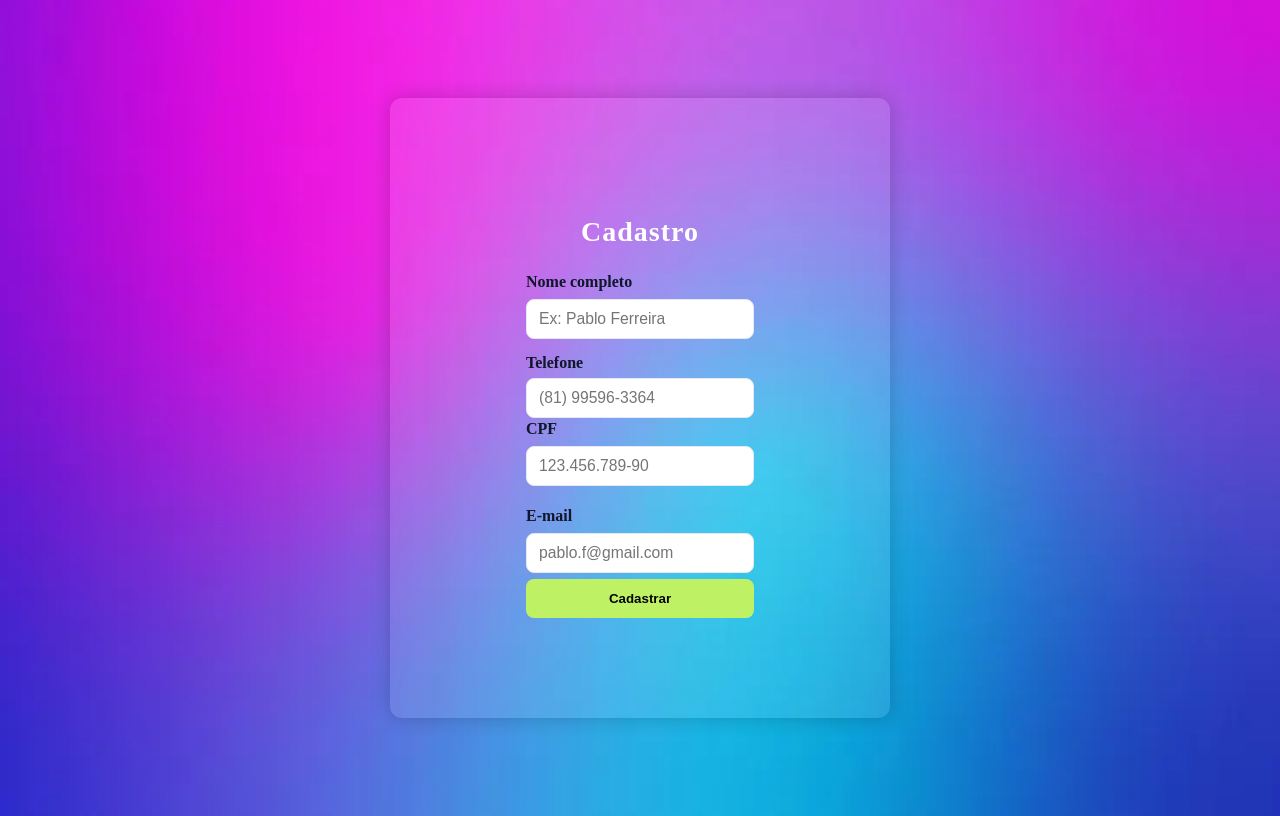
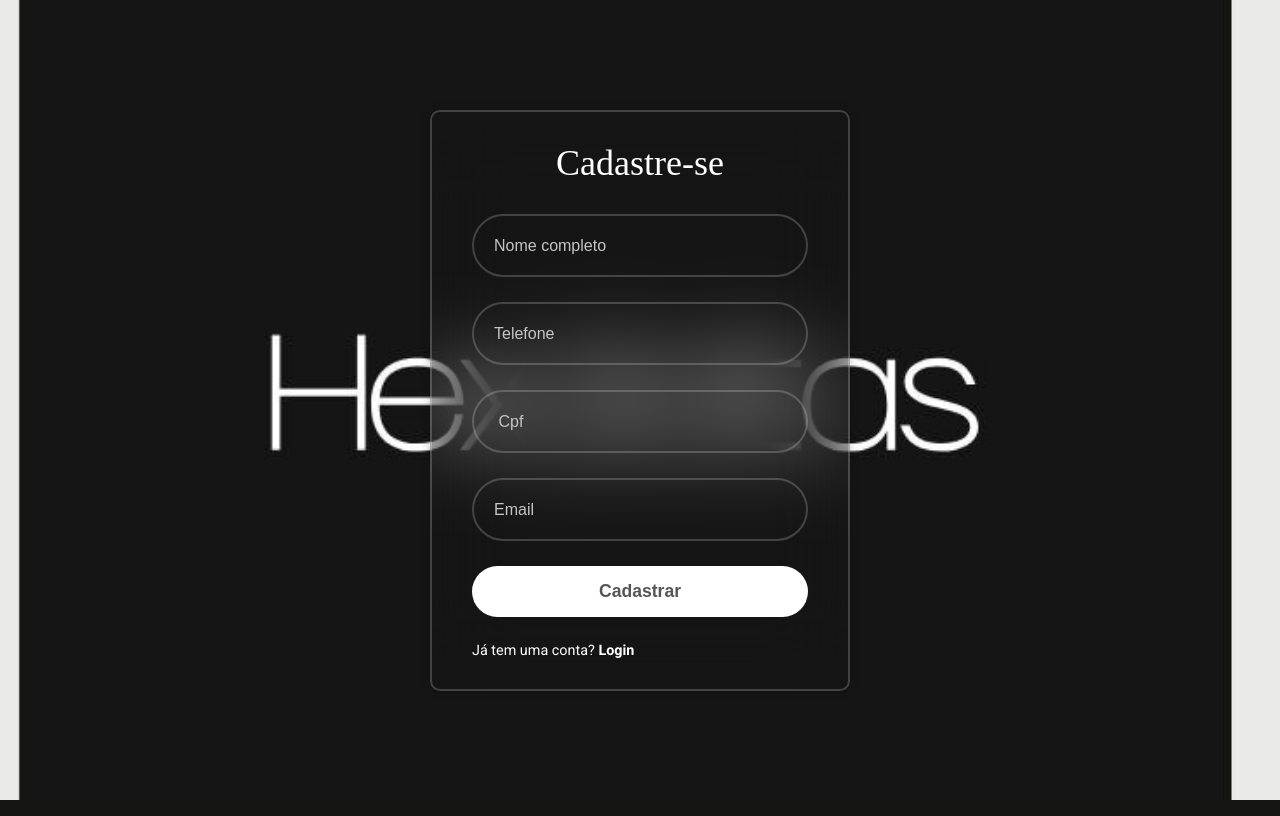
Before and after one commit to kollar0v/Projeto-Final, a PHP site: page /HTML/teladecadastro.html in a window 1280 px wide. Run offline with PHP 8.4, Linux system fonts and the light colour scheme.

Commit message:
alte- cadastro

```diff
--- a/CSS/casdastro.css
+++ b/CSS/casdastro.css
@@ -1,110 +1,112 @@
-/*body {
-  margin: 0;
-  font-family: Inter, system-ui, -apple-system, "Segoe UI", Roboto, "Helvetica Neue", Arial;
- background-image: url("gradient.webp");
-  display: flex;
-  align-items: center;
-  justify-content: center;
-  min-height: 100vh;
-  padding: 20px;
-}*/
+* { /* mudanca em todo o corpo do login */
+    margin: 0; /* remove a margem padrao */
+    padding: 0; /* remove o padding padrao */
+    box-sizing: border-box; /* padding e bordernao aumentam o tamanho final */
+    font-family:'Roboto', sans-serif;
+    font-weight: 400;
+}
+body {
+    display: flex; /* habilita o flexbox */
+    justify-content: center; /* centraliza o conteudo do body horizontal */
+    align-items: center; /* centraliza o conteudo do body vertical */
+    min-height: 100vh; /*altura minima da tela em 100% */
+    background: url(../assets/hexdatas.jpg);
+    background-size: cover; /* cover faz a imagem cobrir tooda a area do body */
+    background-position: center; /* centraliza a imagem de fundo */
+}
+.container {
+    width: 420px; /* largura fixa */
+    background-color: transparent; /*  deixa transparente para funcionar o blur */
+    border: 2px solid rgba(255, 255, 255, .2); /* tamanho da borda e cor */
+    border-radius: 10px; /* arredonda os cantos da borda */
+    color: #fff; /* cor do texto */
+    padding: 30px 40px; /* 30px em cima e baixo, 40 na direita e esquerda */
+    box-shadow: 0 0 10px rgba(0, 0, 0, .2); /* sombra na borda */
+    backdrop-filter: blur(40px);
 
-/*.card {
-  background: #ffffff;
-  width: 100%;
-  max-width: 440px;x'
-  padding: 22px;
-  border-radius: 12px;
-  box-shadow: 0 8px 30px rgba(16,24,40,0.08);
-}*/
-/*
+}
 
 
-h1 {
-  margin: 0 0 16px 0;
-  font-size: 1.3rem;
-  text-align: center;
-  color: #0f172a;
-}
-*/
-
-
-
-body {
-    display: flex;
-    justify-content: center;
-    align-items: center;
-    min-height: 100vh;
-    background: url(../assets/gradient.webp);
-    background-size: cover;
-    background-position: center;
-}
-form {
-    display: flex;
-    flex-direction: column;
-    align-items: center;
-    gap: 15px;
-    background: rgba(255, 255, 255, 0.1); /* opcional, visual bonito */
-    padding: 100px;
-    border-radius: 12px;
-    box-shadow: 0 0 20px rgba(0, 0, 0, 0.2);
-    width: 300px;
-    margin: 50px auto; /* centraliza na tela */
+.container h1 {
+    font-size: 36px;
+    text-align: center;
 }
 
+/* Título "Cadastro" */
 h1 {
+    font-family: 'Lora', serif; /* Fonte serifada, igual da sua imagem de Login */
+    font-size: 3rem;            /* Tamanho da fonte (48px) */
+    margin-bottom: 30px;        /* Espaço abaixo do título */
     color: white;
-    text-align: center;
-    margin-bottom: 10px;
-    font-size: 28px;
-    letter-spacing: 1px;
 }
 
-.container { display: flex; flex-direction: column; gap: 2px; }
-
-
-label {
-  font-size: 1rem;       /* aumenta o tamanho da fonte */
-  font-weight: 600;      /* deixa o texto em negrito */
-  color: #0f172a;        /* cor do texto — combina com o título */
-  display: block;        /* faz o label ocupar uma linha inteira */
-  margin-bottom: 6px;    /* dá espaçamento entre o texto e o input */
+/* INPUTS COM ÍCONES */
+.input-box {
+    position: relative;     /* Define o container como referência para posicionar o ícone */
+    margin-bottom: 25px;    /* Espaço abaixo de cada campo */
 }
 
-input[type="text"],
-input[type="email"],
-input[type="tel"] {
-  padding: 10px 12px;
-  border: 1px solid #e6e9ef;
-  border-radius: 8px;
-  font-size: 0.98rem;
+.input-box input {
+    width: 100%;                  /* Ocupa 100% da largura do .caixa-formulario */
+    height: 100%;
+    background-color: transparent;
+    border: 2px solid rgba(255, 255, 255, .2); /* Borda arredondada */
+    border-radius: 40px; /* Borda arredondada */
+    outline: none; /* tira a borda azul que aparece ao selecionar */
+    font-size: 16px;
+    color: #fff;
+    padding: 20px 45px 20px 20px;
 }
 
-input:focus {
-  outline: none;
-  border-color: #4f46e5;
-  box-shadow: 0 0 0 4px rgba(79,70,229,0.08);
+/* O ícone dentro do input */
+.input-box i {
+    position: absolute;       /* Permite posicionar o ícone livremente dentro do .grupo-input */
+    left: 20px;               /* Distância da borda esquerda */
+    top: 50%;                 /* Coloca o ícone na metade da altura */
+    transform: translateY(-50%); /* Puxa o ícone 50% para cima (centralização vertical perfeita) */
+    color: white;
 }
 
-.row { display: grid; grid-template-columns: 1fr 1fr; gap: 12px; }
-
-.small { font-size: 0.82rem; color: #6b7280; }
-.error { color: #dc2626; font-size: 0.86rem; min-height: 1.1em; }
-
-.btn {
-  margin-top: 6px;
-  background: #BEF264;
-  color: #050505;
-  border: none;
-  padding: 12px;
-  border-radius: 8px;
-  font-weight: 600;
-  cursor: pointer;
-  width: 100%;
+/* Ajusta a cor do texto "placeholder" (Ex: "Nome completo") */
+::placeholder {
+    color:#c5c5c5
+    ;                /* Cor do placeholder (um branco mais suave) */
+    font-family: 'Poppins', sans-serif; /* Garante a mesma fonte do input */
 }
 
-.btn:active { transform: translateY(1px); }
+/* BOTÃO DE SUBMIT (Cadastrar) */
+.btn-submit {
+    width: 100%;                /* Ocupa 100% da largura */
+    padding: 15px;              /* Espaçamento interno */
+    font-size: 1.1rem;          /* Tamanho da fonte (um pouco maior que o input) */
+    font-weight: bold;          /* Texto em negrito */
+    font-family: 'Poppins', sans-serif;
 
-@media (max-width:420px){
-  .row { grid-template-columns: 1fr; }
+    background: white;          /* Fundo branco sólido */
+    color: #555;                /* Cor do texto (um cinza escuro) */
+
+    border: none;               /* Remove a borda padrão do botão */
+    border-radius: 50px;        /* Deixa o botão totalmente arredondado */
+    cursor: pointer;            /* Mostra a "mãozinha" ao passar o mouse */
+    transition: background 0.3s ease; /* Efeito suave de 0.3s ao mudar o fundo */
 }
+
+.btn-submit:hover {
+    background: #f0f0f0;    /* Um cinza bem claro ao passar o mouse */
+}
+
+/* "Já tem uma conta?" */
+.link-rodape {
+    margin-top: 25px;       /* Espaço acima do link */
+    font-size: 0.9rem;      /* Tamanho da fonte (um pouco menor) */
+}
+
+.link-rodape a {
+    color: white;
+    font-weight: bold;      /* Deixa o "Login" em negrito */
+    text-decoration: none;  /* Remove o sublinhado padrão */
+}
+
+.link-rodape a:hover {
+    text-decoration: underline; /* Adiciona sublinhado ao passar o mouse */
+}
--- a/CSS/login.css
+++ b/CSS/login.css
@@ -2,8 +2,7 @@
     margin: 0; /* remove a margem padrao */
     padding: 0; /* remove o padding padrao */
     box-sizing: border-box; /* padding e bordernao aumentam o tamanho final */
-    font-family: 'Roboto', sans-serif;
-    font-weight: 400;
+
 }
 
 body {
@@ -12,7 +11,7 @@ body {
     align-items: center; /* centraliza o conteudo do body vertical */
     min-height: 100vh; /*altura minima da tela em 100% */
     background: url(../assets/hexdatas.jpg);
-    background-size: contain; /* cover faz a imagem cobrir tooda a area do body */
+    background-size: cover; /* cover faz a imagem cobrir tooda a area do body */
     background-position: center; /* centraliza a imagem de fundo */
 }
 
--- a/HTML/teladecadastro.html
+++ b/HTML/teladecadastro.html
@@ -5,47 +5,48 @@
     <meta charset="UTF-8">
     <meta name="viewport" content="width=device-width, initial-scale=1.0">
     <link rel="stylesheet" href="../CSS/casdastro.css">
+    <link rel="preconnect" href="https://fonts.googleapis.com">
+    <link rel="preconnect" href="https://fonts.gstatic.com" crossorigin>
+    <link href="https://fonts.googleapis.com/css2?family=Roboto:wght@400;700&display=swap" rel="stylesheet">
 
     <title>Cadastro</title>
 </head>
 
 <body>
-    <form id="formuID" action="#" method="get">
-        <h1>Cadastro</h1>
-        <!-- Nome -->
     <div class="container">
-            <label for="nome">Nome completo</label>
-            <input id="nome" name="nome" type="text" placeholder="Ex: Pablo Ferreira" required autocomplete="nome"
-                minlength="3">
+
+        <div class="caixa-formulario">
+
+            <h1>Cadastre-se</h1>
+            <form action="#" method="post">
+                <div class="input-box">
+                    <i class="fas fa-user"></i> <input type="text" name="nome" placeholder="Nome completo" required>
                 </div>
 
-        <!--Telefone-->
-        <div class="container">
-            <div class="field">
-                <label for="telefone">Telefone</label>
-                <input id="telefone" name="telefone" type="tel" inputmode="numeric" placeholder="(81) 99596-3364"
-                    required maxlength="15" autocomplete="tel">
+                <div class="input-box">
+                    <i class="fas fa-phone"></i> <input type="tel" name="telefone" placeholder="Telefone" required>
                 </div>
 
-
-            <!--CPF-->
-            <div class="container">
-                <label for="cpf">CPF</label>
-                <input id="cpf" name="cpf" type="text" inputmode="numeric" placeholder="123.456.789-90" required
-                    maxlength="14" autocomplete="off" aria-describedby="cpfHelp">
-                <span id="cpfError" class="error"></span>
-                <small id="cpfHelp" class="small">
+                <div class="input-box">
+                    <i class="fas fa-id-card"></i> <input type="text" name="cpf" placeholder=" Cpf" required>
                 </div>
 
-            <!--Email-->
-            <div class="container">
-                <label for="email">E-mail</label>
-                <input id="email" name="email" type="email" placeholder="pablo.f@gmail.com" required
-                    autocomplete="email">
+                <div class="input-box">
+                    <i class="fas fa-envelope"></i> <input type="email" name="email" placeholder="Email"
+                        required>
                 </div>
-            <button type="submit" class="btn">Cadastrar</button>
+
+                <button type="submit" class="btn-submit">Cadastrar</button>
+
             </form>
+
+            <div class="link-rodape">
+                Já tem uma conta? <a href="#">Login</a>
             </div>
+
+        </div>
+    </div>
+</body>
 
 </body>
 
```
Lines whose indentation alone changed are shown as unchanged.
